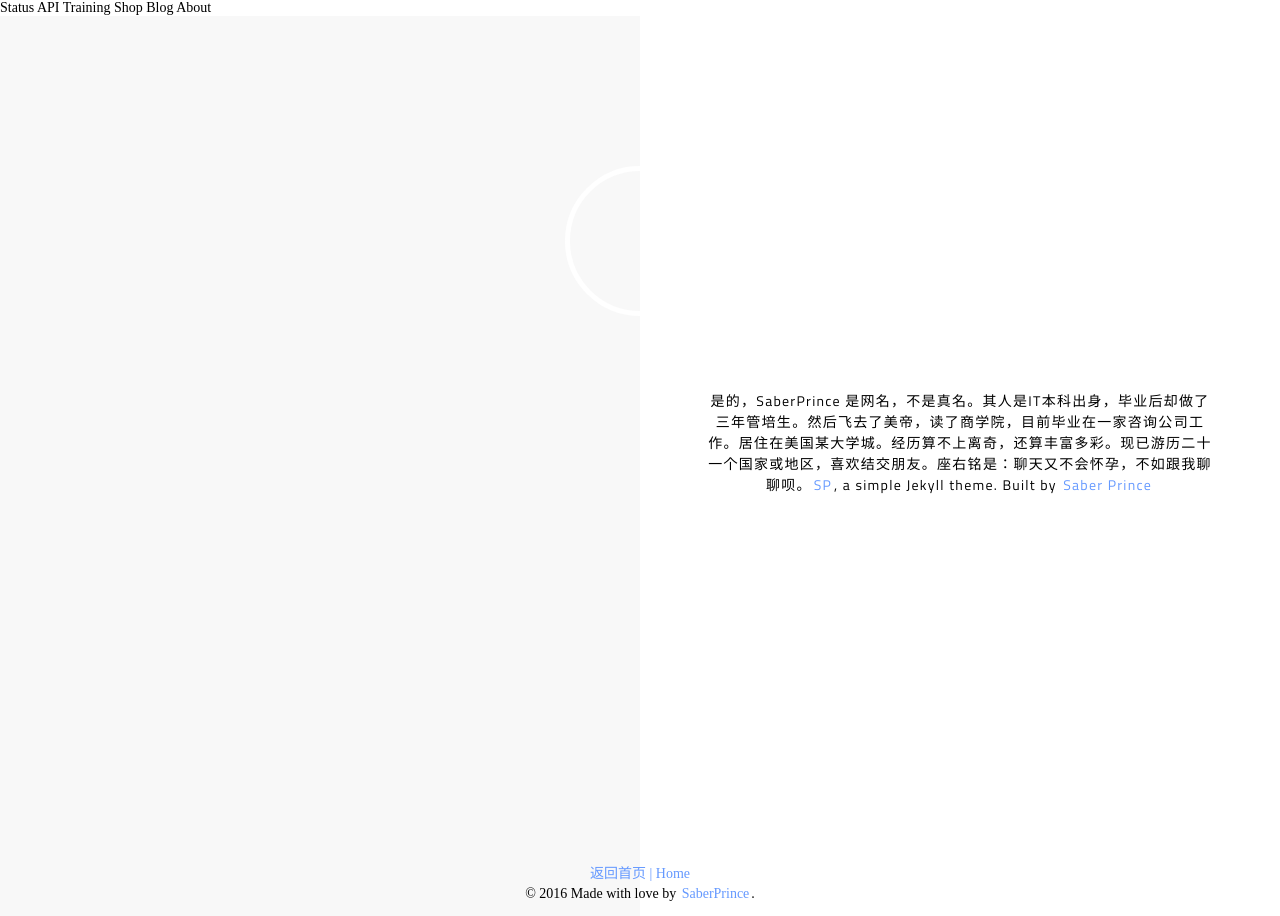
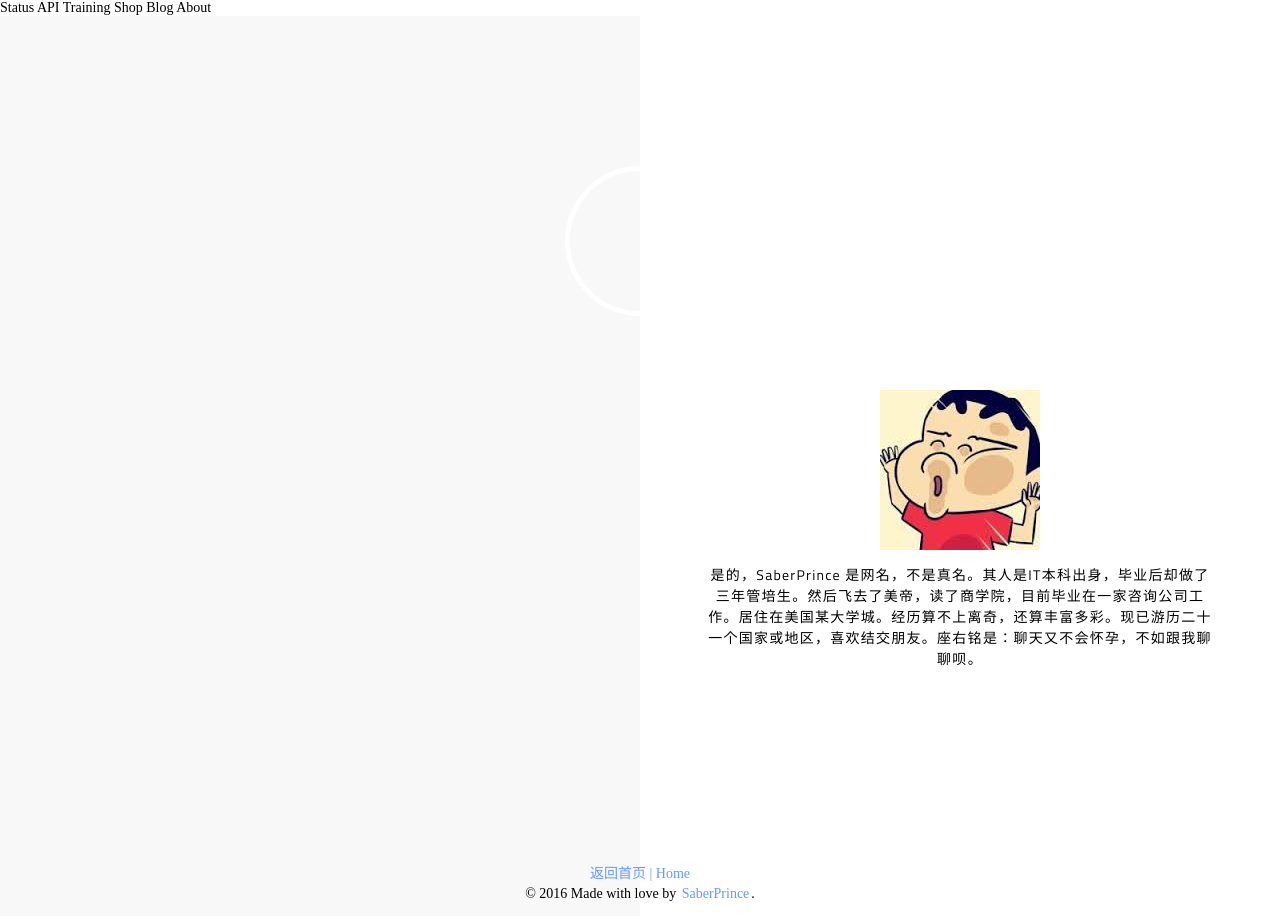
Before and after one commit to saberprince/saberprince.github.io, a Jekyll site: the page built from about.html, in a window 1280 px wide. Built offline with Jekyll 4.4.1, drawn with Linux system fonts in a browser that asks for light colours; nearby versions of some CDN libraries; library files that are not in the unit come from our copies.

Commit message:
Update _config.yml

```diff
--- a/_config.yml
+++ b/_config.yml
@@ -16,12 +16,8 @@ disqus_shortname: saberprince
 # a new whidow will be open when link is clicked.
 #
 about:
-  - paragraph: 是的，SaberPrince 是网名，不是真名。其人是IT本科出身，毕业后却做了三年管培生。然后飞去了美帝，读了商学院，目前毕业在一家咨询公司工作。居住在美国某大学城。经历算不上离奇，还算丰富多彩。现已游历二十一个国家或地区，喜欢结交朋友。座右铭是：聊天又不会怀孕，不如跟我聊聊呗。?link?, a simple Jekyll theme. Built by ?link?
+  - paragraph: <img src="/assets/img/avatar.jpg">
     text_align: center
-    links:
-      - name: SP
-        url: https://www.saberprince.com
-        external: true
-      - name: Saber Prince
-        url: http://www.saberprince.com/about/
-        external: false
+
+  - paragraph: 是的，SaberPrince 是网名，不是真名。其人是IT本科出身，毕业后却做了三年管培生。然后飞去了美帝，读了商学院，目前毕业在一家咨询公司工作。居住在美国某大学城。经历算不上离奇，还算丰富多彩。现已游历二十一个国家或地区，喜欢结交朋友。座右铭是：聊天又不会怀孕，不如跟我聊聊呗。
+    text_align: center
```
